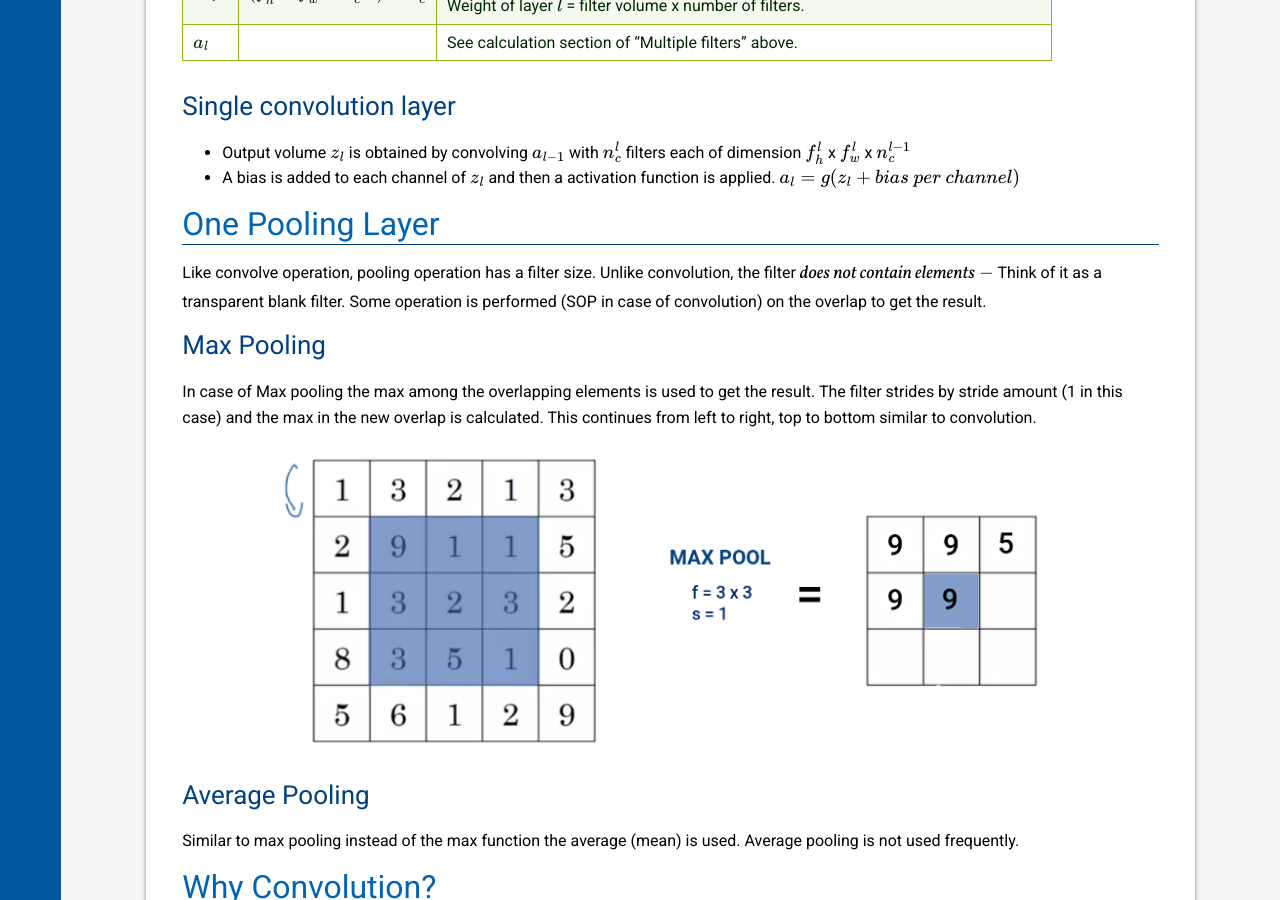
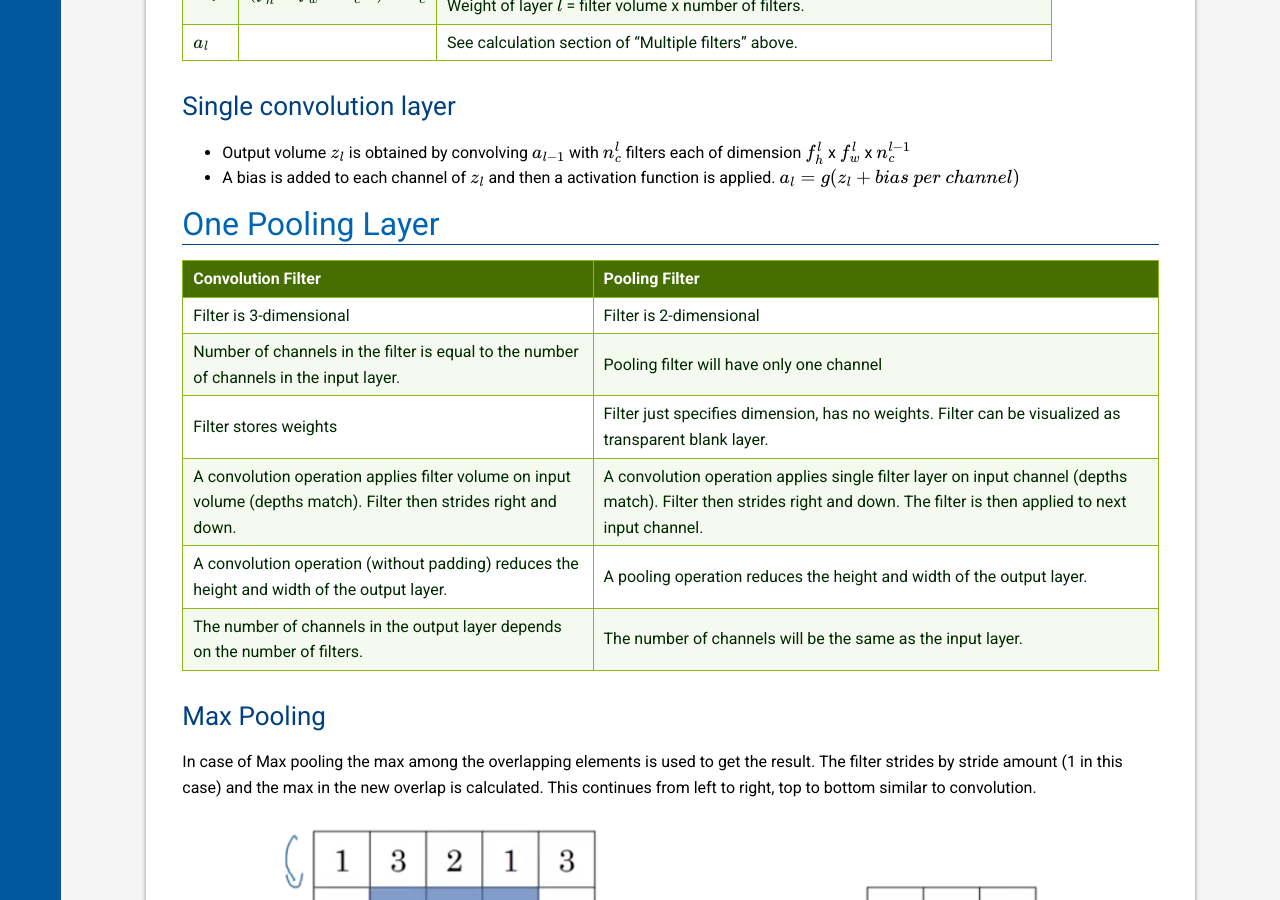
Before and after one commit to cafeduke/cafeduke.github.io, a Jekyll site: the page built from _posts/deeplearning/cnn/2018-09-10-cnn-intro.md, in a window 1280 px wide and 900 px high, scrolled down 8614 px. Built offline with Jekyll 4.4.1, drawn with Linux system fonts in a browser that asks for light colours; nearby versions of some CDN libraries; formulas are drawn with MathJax 3; some of the changed text lies outside the part shown.

Commit message:
CNN Intro v2

```diff
--- a/_posts/deeplearning/cnn/2018-09-10-cnn-intro.md
+++ b/_posts/deeplearning/cnn/2018-09-10-cnn-intro.md
@@ -138,9 +138,8 @@ Padding is a process of making the input matrix larger by surrounding the existi
 
 Following is observed in convolution operation
 
-- The corner/edge cells of input matrix are involved in fewer computations.
-- The cells in the middle are involved in more computations
-- The width and height of resultant volume shrinks
+- Without padding, the corner/edge cells of input matrix are involved in fewer computations while the cells in the middle are involved in more computations.
+- The width and height of resultant volume shrinks.
 
 The above behavior results in following issues
 
@@ -319,7 +318,16 @@ One convolutional layer refers to
 
 # One Pooling Layer
 
-Like convolve operation, pooling operation has a filter size. Unlike convolution, the filter *does not contain elements* $$-$$ Think of it as a transparent blank filter. Some operation is performed (SOP in case of convolution) on the overlap to get the result.
+
+
+| Convolution Filter                                           | Pooling Filter                                               |
+| ------------------------------------------------------------ | ------------------------------------------------------------ |
+| Filter is 3-dimensional                                      | Filter is 2-dimensional                                      |
+| Number of channels in the filter is equal to the number of channels in the input layer. | Pooling filter will have only one channel                    |
+| Filter stores weights                                        | Filter just specifies dimension, has no weights. Filter can be visualized as transparent blank layer. |
+| A convolution operation applies filter volume on input volume (depths match). Filter then strides right and down. | A convolution operation applies single filter layer on input channel (depths match). Filter then strides right and down. The filter is then applied to next input channel. |
+| A convolution operation (without padding) reduces the height and width of the output layer. | A pooling operation reduces the height and width of the output layer. |
+| The number of channels in the output layer depends on the number of filters. | The number of channels will be the same as the input layer.  |
 
 ## Max Pooling
 
```
